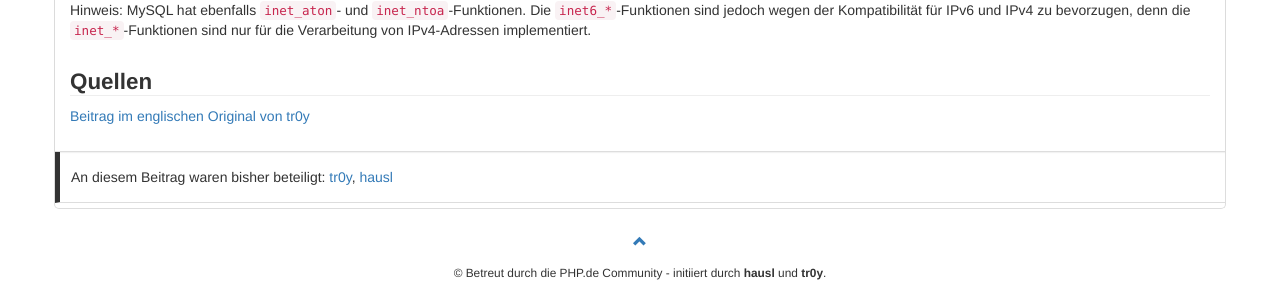
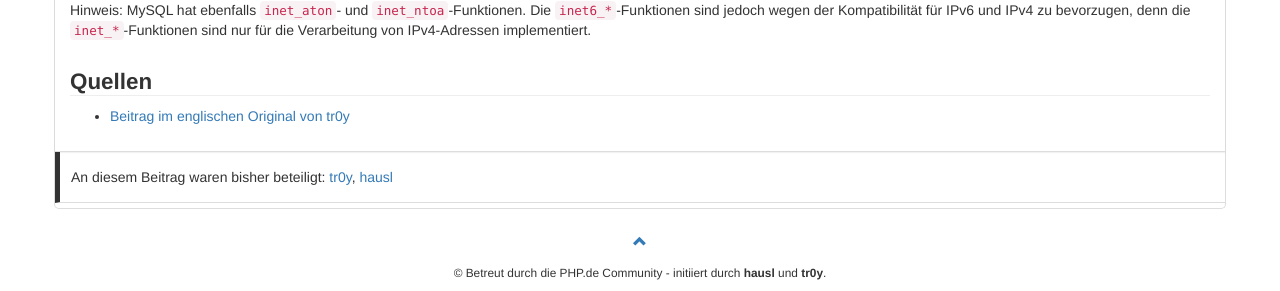
Before and after one commit to php-de/php-de.github.io, a Jekyll site: the page built from http-domain-url-filesystem/ip.md, in a window 1280 px wide. Shown: the part 3257-3548 px from the top of the page. Built offline with Jekyll 4.4.1, drawn with Linux system fonts in a browser that asks for light colours; nearby versions of some CDN libraries; grey boxes are pictures that could not be loaded.

Commit message:
Update ip.md

```diff
--- a/http-domain-url-filesystem/ip.md
+++ b/http-domain-url-filesystem/ip.md
@@ -211,4 +211,4 @@
 
 ### Quellen
 
-[Beitrag im englischen Original von tr0y](https://gist.github.com/Golpha/1a79868b6598f2c6a531)
+* [Beitrag im englischen Original von tr0y](https://gist.github.com/Golpha/1a79868b6598f2c6a531)
```
